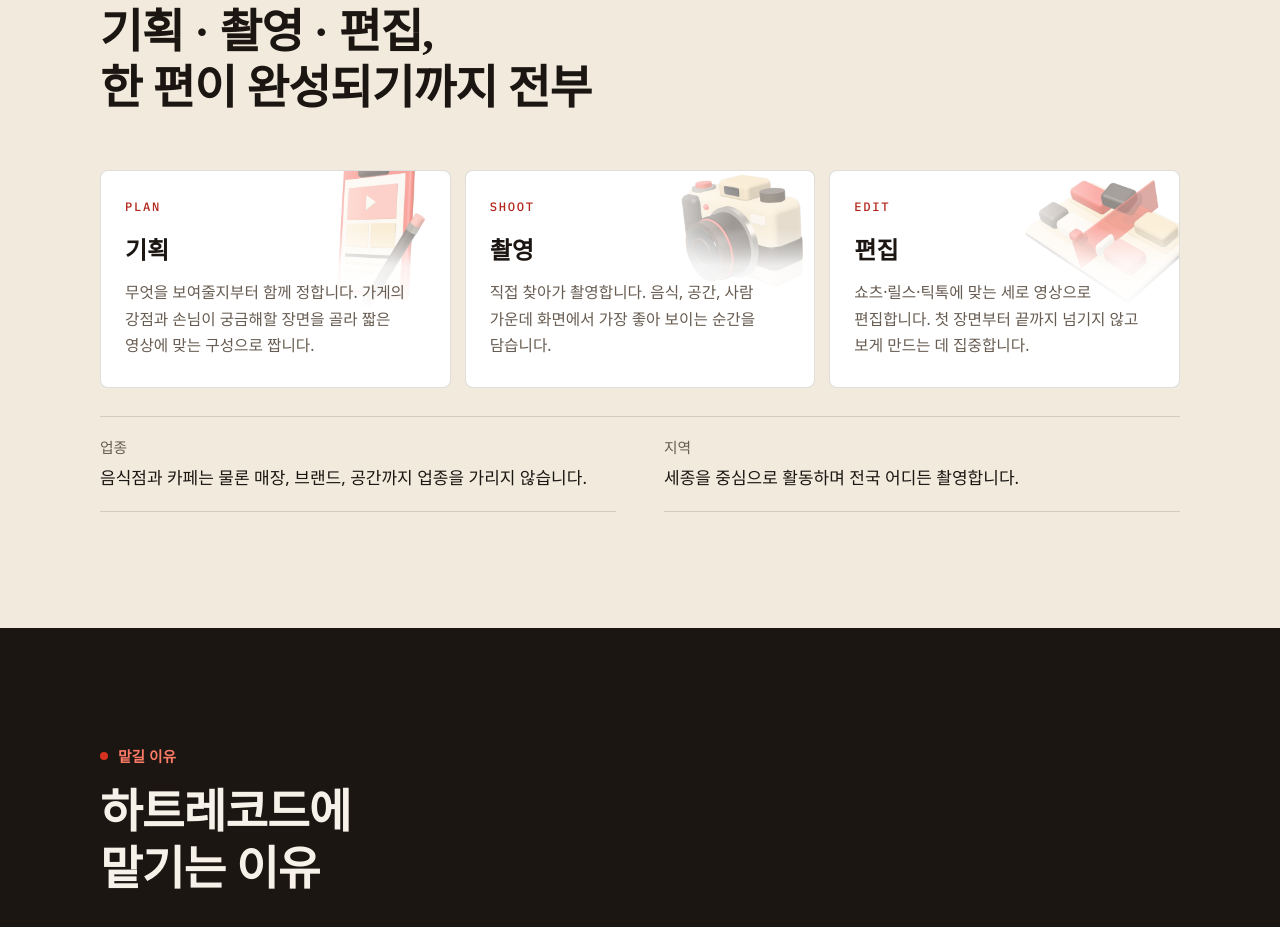
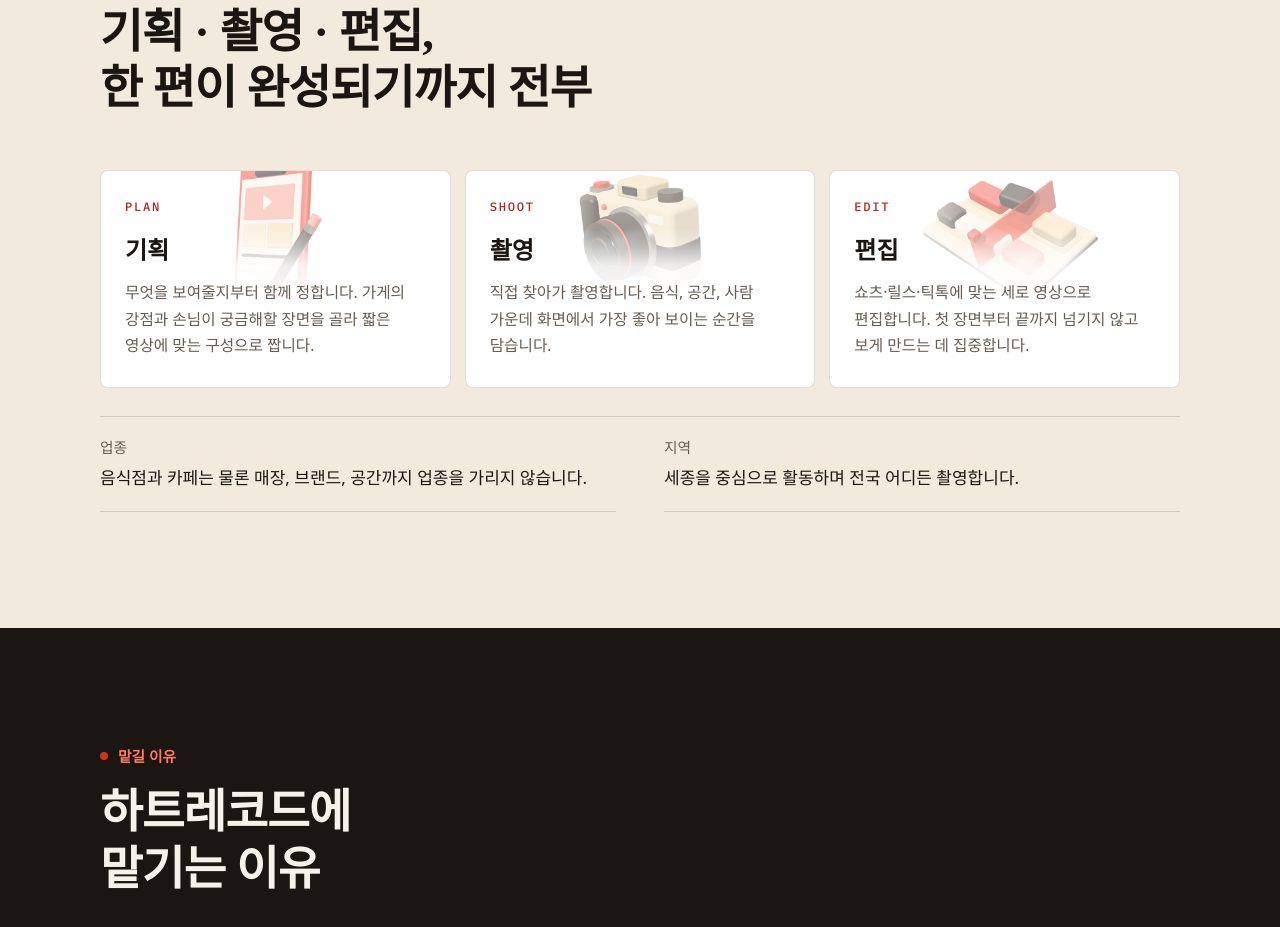
Before and after one commit to heesung52/heart-record, a plain HTML site: page index.html in a window 1280 px wide. Shown: the part 1920-2847 px from the top of the page. Drawn offline with Linux system fonts and the light colour scheme; a web font is replaced by a local one.

Commit message:
사이트 올림 2026-11-23
만드는 것 카드의 3D 그림을 카드 가운데로 옮김(높이는 그대로). 카드가 좁을 때는 제목과 겹치지 않게 보정.

```diff
--- a/index.html
+++ b/index.html
@@ -15,7 +15,7 @@
 <link rel="preconnect" href="https://fonts.googleapis.com">
 <link rel="preconnect" href="https://fonts.gstatic.com" crossorigin>
 <link rel="stylesheet" href="https://fonts.googleapis.com/css2?family=Hahmlet:wght@500;600;700&family=IBM+Plex+Mono:wght@400;500&family=IBM+Plex+Sans+KR:wght@400;500;600&display=swap">
-<link rel="stylesheet" href="styles.css?v=a2b178f3">
+<link rel="stylesheet" href="styles.css?v=44ba1881">
 </head>
 <body>
 <a class="skip" href="#main">본문으로 건너뛰기</a>
--- a/styles.css
+++ b/styles.css
@@ -896,10 +896,10 @@ h1 {
   font-size: 0.98rem;
 }
 
-/* 카드 오른쪽 위에 옅게 깔리는 3D 그림(기획=클립보드, 촬영=카메라, 편집=편집 줄).
+/* 카드 위쪽 가운데에 옅게 깔리는 3D 그림(기획=클립보드, 촬영=카메라, 편집=편집 줄).
    그림은 카드그림/trio3d.html 에서 도구/카드그림_만들기.mjs 로 뽑는다.
-   글을 가리지 않게: 제목 줄 옆(글이 없는 오른쪽 위)에서만 또렷하고,
-   설명 글이 시작되는 높이부터는 거의 비치기만 하다가 사라진다. 왼쪽으로도 옅어진다 */
+   글을 가리지 않게: 제목 줄 옆(글이 없는 위쪽 가운데)에서만 또렷하고,
+   설명 글이 시작되는 높이부터는 거의 비치기만 하다가 사라진다. 제목 쪽인 왼쪽 끝도 살짝 옅어진다 */
 .trio-item {
   position: relative;
   overflow: hidden;
@@ -910,14 +910,16 @@ h1 {
   position: absolute;
   z-index: -1;
   top: -40px;
-  right: -30px;
+  /* 가로로는 카드 한가운데(그림 너비 204px의 절반만큼 왼쪽으로).
+     카드가 좁을 때(태블릿의 세 칸)는 제목 글자와 겹치지 않게 왼쪽에서 72px 안으로는 들어오지 않는다 */
+  left: max(72px, calc(50% - 102px));
   width: 204px;
   height: auto;
   opacity: 0.5;
   pointer-events: none;
-  -webkit-mask-image: linear-gradient(180deg, #000 48%, rgba(0, 0, 0, 0.16) 66%, transparent 88%), linear-gradient(270deg, #000 55%, transparent 100%);
+  -webkit-mask-image: linear-gradient(180deg, #000 48%, rgba(0, 0, 0, 0.16) 66%, transparent 88%), linear-gradient(270deg, #000 72%, transparent 100%);
   -webkit-mask-composite: source-in;
-  mask-image: linear-gradient(180deg, #000 48%, rgba(0, 0, 0, 0.16) 66%, transparent 88%), linear-gradient(270deg, #000 55%, transparent 100%);
+  mask-image: linear-gradient(180deg, #000 48%, rgba(0, 0, 0, 0.16) 66%, transparent 88%), linear-gradient(270deg, #000 72%, transparent 100%);
   mask-composite: intersect;
 }
 
```
